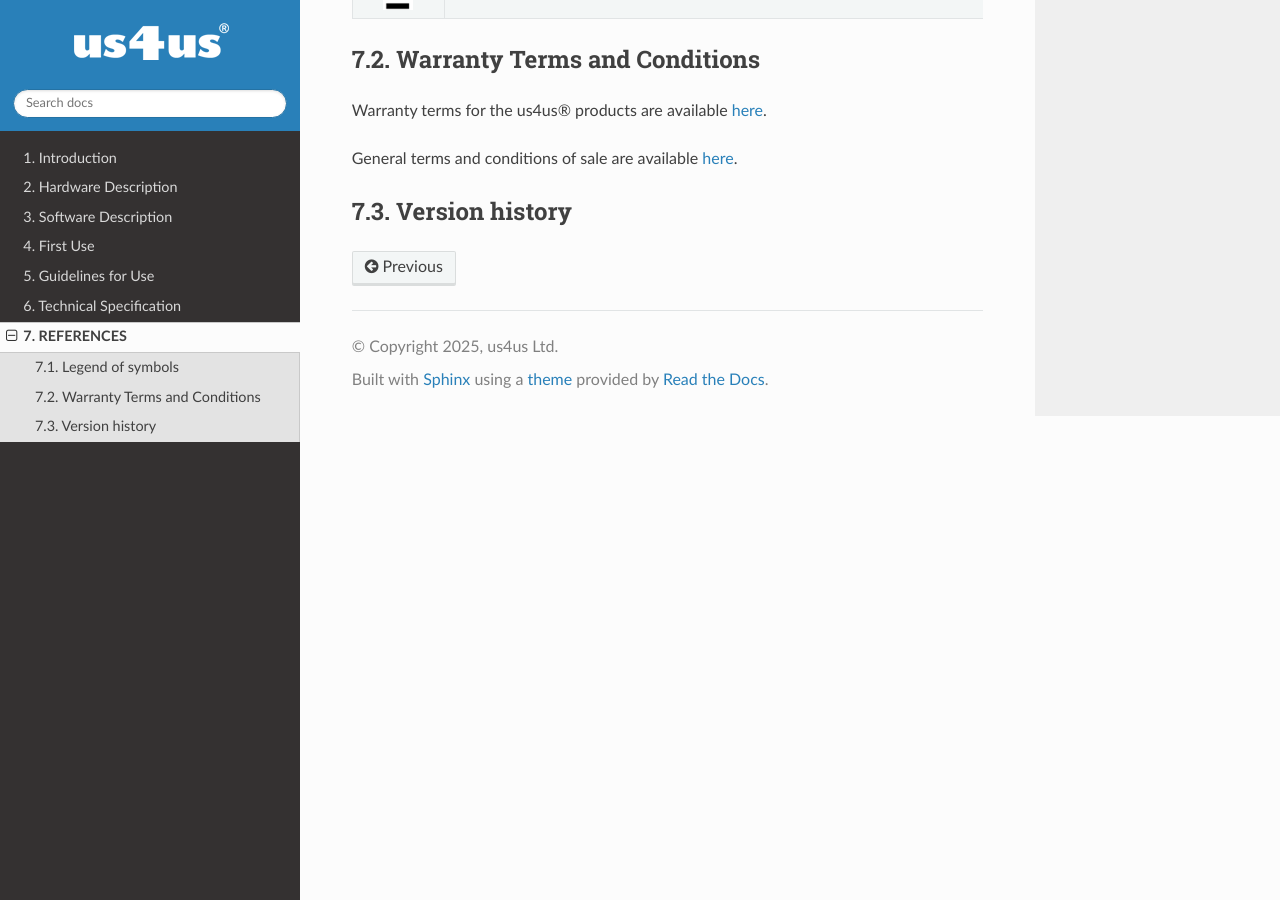
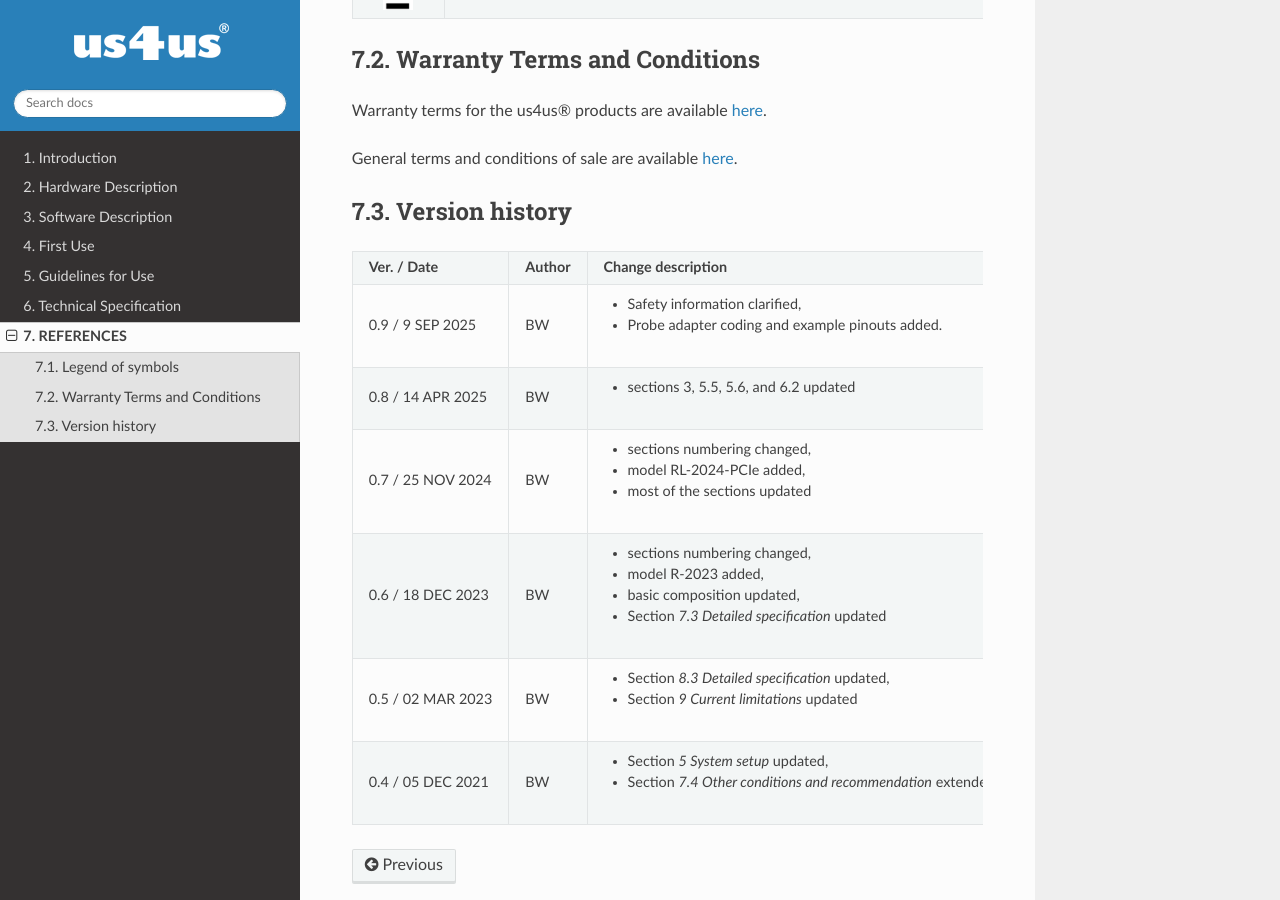
Before and after one commit to us4useu/us4r-lite-user-docs, a Sphinx documentation site: the page built from docs/content/7_references.md, in a window 1280 px wide and 900 px high, scrolled down 678 px. Built offline with Sphinx 7.4.7 and the Read the Docs theme 3.1.0, drawn with Linux system fonts in a browser that asks for light colours.

Commit message:
Update 7_references.md
correction of ver history printability

```diff
--- a/docs/content/7_references.md
+++ b/docs/content/7_references.md
@@ -122,6 +122,7 @@ General terms and conditions of sale are available [here](https://us4us.eu/asset
   -
     - Safety information clarified,
     - Probe adapter coding and example pinouts added.
+* - 0.8 / 14 APR 2025
   - BW
   -
     - sections 3, 5.5, 5.6, and 6.2 updated
```
